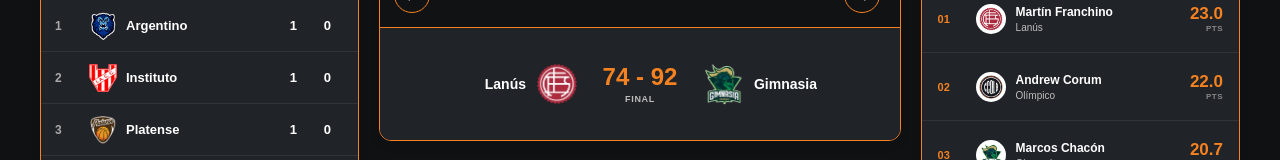
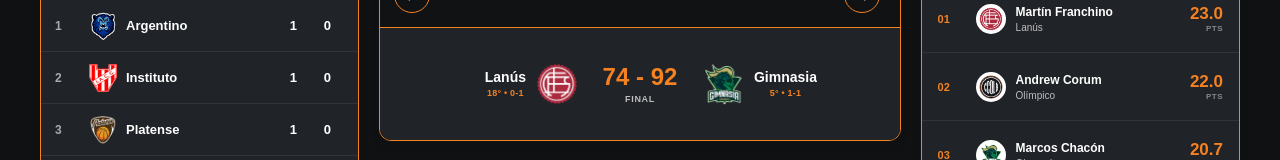
Before and after one commit to piky7/la-naranja-argentina, a React (Vite) app: page / in a window 1280 px wide. Shown: the part 238-398 px from the top of the page. Built offline with nearby package versions, Linux system fonts and the light colour scheme.

Commit message:
update record y posicion home

```diff
--- a/src/pages/Home.css
+++ b/src/pages/Home.css
@@ -2201,3 +2201,45 @@
   }
 
 }
+
+/* =========================================
+   NOMBRE + RÉCORD DEL EQUIPO
+   ========================================= */
+
+.fixture-team-name {
+  display: flex;
+  flex-direction: column;
+  align-items: inherit;
+  gap: 3px;
+}
+
+.fixture-team-name span {
+  line-height: 1.1;
+}
+
+.fixture-team-name small {
+  font-size: 9px;
+  line-height: 1;
+  font-weight: 800;
+  color: var(--color-primary);
+  letter-spacing: 0.2px;
+}
+
+/* =========================================
+   RÉCORD EN POPUP DE PARTIDO
+   ========================================= */
+
+.match-modal-team strong {
+  display: flex;
+  flex-direction: column;
+  align-items: center;
+  gap: 3px;
+}
+
+.match-modal-team strong small {
+  font-size: 9px;
+  line-height: 1;
+  font-weight: 800;
+  color: var(--color-primary);
+  letter-spacing: 0.2px;
+}
--- a/src/pages/Home.jsx
+++ b/src/pages/Home.jsx
@@ -40,6 +40,92 @@
     return teams.find(
       (team) => team.id === teamId
     );
+  };
+
+
+  /*
+   * =========================================
+   * RÉCORD DEL EQUIPO
+   * =========================================
+   */
+
+  const getTeamRecord = (teamId) => {
+    const teamMatches = matches.filter(
+      (match) =>
+        match.status === "finished" &&
+        (
+          match.homeTeam === teamId ||
+          match.awayTeam === teamId
+        )
+    );
+
+
+    let wins = 0;
+    let losses = 0;
+
+
+    teamMatches.forEach((match) => {
+      const isHome =
+        match.homeTeam === teamId;
+
+
+      const teamScore = isHome
+        ? match.homeScore
+        : match.awayScore;
+
+
+      const opponentScore = isHome
+        ? match.awayScore
+        : match.homeScore;
+
+
+      if (
+        teamScore === null ||
+        teamScore === undefined ||
+        opponentScore === null ||
+        opponentScore === undefined
+      ) {
+        return;
+      }
+
+
+      if (teamScore > opponentScore) {
+        wins++;
+      }
+
+
+      if (teamScore < opponentScore) {
+        losses++;
+      }
+    });
+
+
+    return {
+      wins,
+      losses,
+    };
+  };
+
+
+  /*
+   * =========================================
+   * POSICIÓN DEL EQUIPO
+   * =========================================
+   */
+
+  const getTeamPosition = (teamId) => {
+    const positionIndex =
+      standings.findIndex(
+        (team) => team.id === teamId
+      );
+
+
+    if (positionIndex === -1) {
+      return null;
+    }
+
+
+    return positionIndex + 1;
   };
 
 
@@ -647,6 +733,44 @@
                         getTeam(
                           match.awayTeam
                         );
+
+
+                      const homeRecord =
+                        homeTeam
+                          ? getTeamRecord(
+                              homeTeam.id
+                            )
+                          : {
+                              wins: 0,
+                              losses: 0,
+                            };
+
+
+                      const awayRecord =
+                        awayTeam
+                          ? getTeamRecord(
+                              awayTeam.id
+                            )
+                          : {
+                              wins: 0,
+                              losses: 0,
+                            };
+
+
+                      const homePosition =
+                        homeTeam
+                          ? getTeamPosition(
+                              homeTeam.id
+                            )
+                          : null;
+
+
+                      const awayPosition =
+                        awayTeam
+                          ? getTeamPosition(
+                              awayTeam.id
+                            )
+                          : null;
 
 
                       const isFinished =
@@ -734,9 +858,23 @@
 
                           <div className="fixture-team fixture-home">
 
+                            <div className="fixture-team-name">
+
                               <span>
                                 {homeTeam?.shortName}
                               </span>
+
+                              {homeTeam && (
+
+                                <small>
+                                  {homePosition}° •{" "}
+                                  {homeRecord.wins}-
+                                  {homeRecord.losses}
+                                </small>
+
+                              )}
+
+                            </div>
 
 
                             {homeTeam && (
@@ -828,9 +966,23 @@
                             )}
 
 
+                            <div className="fixture-team-name">
+
                               <span>
                                 {awayTeam?.shortName}
                               </span>
+
+                              {awayTeam && (
+
+                                <small>
+                                  {awayPosition}° •{" "}
+                                  {awayRecord.wins}-
+                                  {awayRecord.losses}
+                                </small>
+
+                              )}
+
+                            </div>
 
                           </div>
 
@@ -1258,8 +1410,30 @@
 
 
                   <strong>
+
                     {selectedMatchHomeTeam?.shortName ||
                       selectedMatchHomeTeam?.name}
+
+                    {selectedMatchHomeTeam && (
+
+                      <small>
+                        {getTeamPosition(
+                          selectedMatchHomeTeam.id
+                        )}° •{" "}
+                        {
+                          getTeamRecord(
+                            selectedMatchHomeTeam.id
+                          ).wins
+                        }-
+                        {
+                          getTeamRecord(
+                            selectedMatchHomeTeam.id
+                          ).losses
+                        }
+                      </small>
+
+                    )}
+
                   </strong>
 
                 </div>
@@ -1295,8 +1469,30 @@
 
 
                   <strong>
+
                     {selectedMatchAwayTeam?.shortName ||
                       selectedMatchAwayTeam?.name}
+
+                    {selectedMatchAwayTeam && (
+
+                      <small>
+                        {getTeamPosition(
+                          selectedMatchAwayTeam.id
+                        )}° •{" "}
+                        {
+                          getTeamRecord(
+                            selectedMatchAwayTeam.id
+                          ).wins
+                        }-
+                        {
+                          getTeamRecord(
+                            selectedMatchAwayTeam.id
+                          ).losses
+                        }
+                      </small>
+
+                    )}
+
                   </strong>
 
                 </div>
```
Lines whose indentation alone changed are shown as unchanged.
